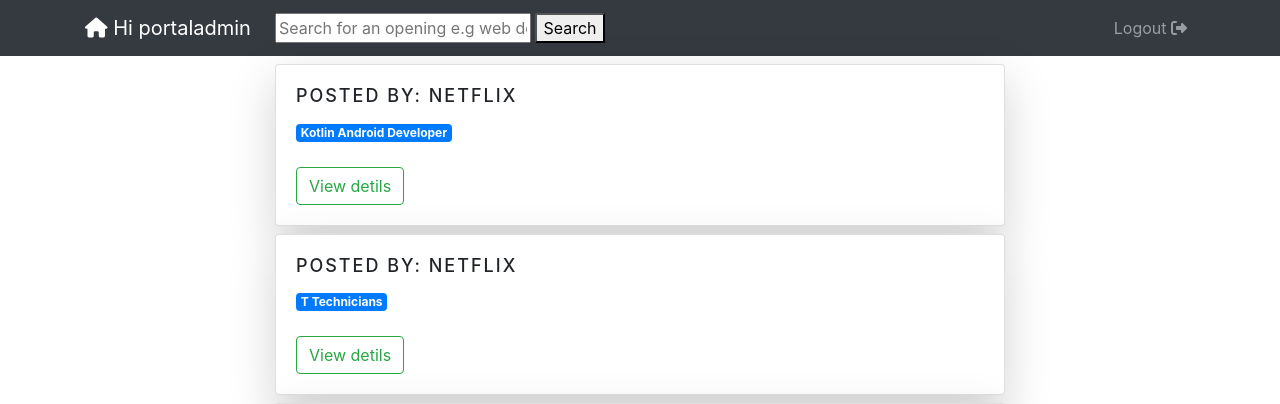
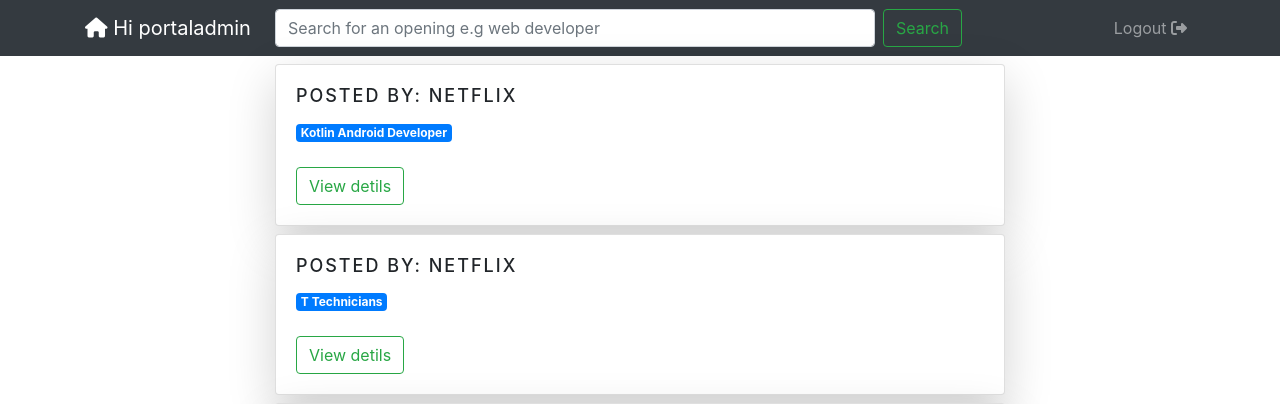
Before and after one commit to Madaraka02/portal, a Django app: page /student/dashboard/ in a window 1280 px wide. Shown: the top 404 px of the page. Run offline with Django 3.2, Linux system fonts and the light colour scheme; a user stored in the database is signed in; data comes from the database, SQL or seed files in the repository; both versions use the stored data as it was after the commit; some libraries are stand-ins or nearby versions.

Commit message:
added search for jobs

```diff
--- a/openings/models.py
+++ b/openings/models.py
@@ -32,6 +32,7 @@
 class Student(models.Model):
     user = models.OneToOneField(User, on_delete=models.CASCADE)
     school = models.ForeignKey(School, on_delete=models.CASCADE, null=True)
+    # department = models.CharField(max_length=100, null=True, blank=False )
     course = models.CharField(max_length=100, null=True )
     transcript = models.FileField(upload_to=file_path,null=True)
 
--- a/openings/urls.py
+++ b/openings/urls.py
@@ -29,7 +29,7 @@
     path('details/job/<int:id>/', jobs_details, name="job_details"),
     path('delete/application/<int:id>/',  delete_application, name="delete_application"),
 
-    path('search/',  searchJob, name="searchjob"),
+    path('search/', search, name='search'),
 
     path('portaladmin/schools/',  admin_schools, name="admin_schools"),
     path('portaladmin/students/',  admin_students, name="admin_students"),
--- a/openings/views.py
+++ b/openings/views.py
@@ -457,7 +457,7 @@
 #     return redirect('school', id=request.user.school.id)
 
 
-def searchJob(request):
+def search(request):
     q = request.GET['q']
     if q:
         context = {
--- a/templates/dashboard.html
+++ b/templates/dashboard.html
@@ -33,6 +33,9 @@
   .fa{
     color: red;
   }
+  .form-inline .form-control{
+   width:600px;
+}
 
 </style>
 
@@ -45,10 +48,10 @@
             <span class="navbar-toggler-icon"></span>
           </button>
           <div class="collapse navbar-collapse" id="navbarToggle">
-            <div class="navbar-nav ">
-              <form action="search/">
-                <input name="q" type="text" placeholder="Search for an opening e.g web developer" aria-label="Search" class="input">
-                <button type="submit" class="search-btn">Search</button>
+            <div class="navbar-nav justify-content-center">
+              <form class="form-inline my-2 my-lg-0" action="{% url 'search' %}">
+                <input class="form-control mr-sm-2"  name="q" type="text" placeholder="Search for an opening e.g web developer" aria-label="Search" class="input">
+                <button type="submit" class="btn btn-outline-success my-2 my-sm-0">Search</button>
               </form>
 
             </div>
```
Also changed, not shown: db.sqlite3, openings/migrations/0037_student_department.py (added), openings/migrations/0038_remove_student_department.py (added).
